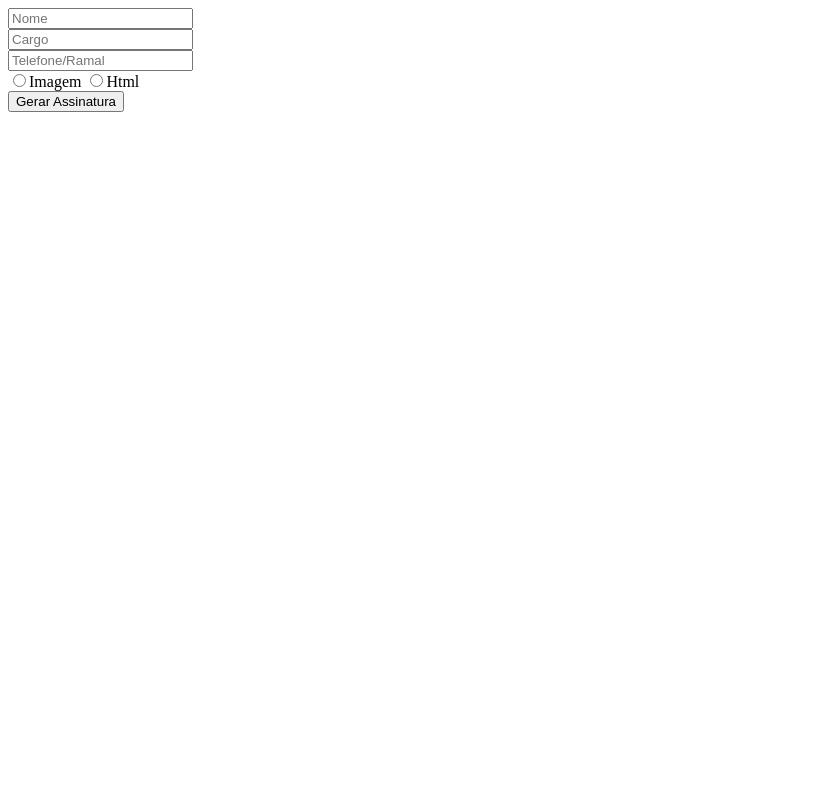
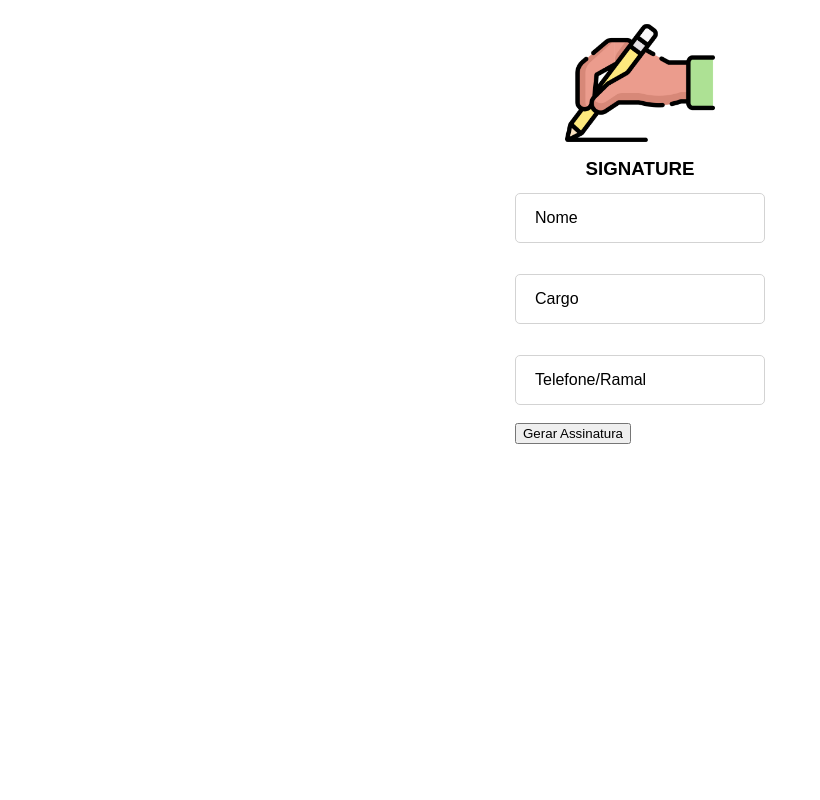
Before and after one commit to NERESRODRIGO/signature, a PHP site: page / in a window 1280 px wide. Shown: the whole page, without its empty margins (0-820 px from the left). Run offline with PHP 8.4, Linux system fonts and the light colour scheme.

Commit message:
Form design

```diff
--- a/index.php
+++ b/index.php
@@ -1,16 +1,35 @@
 <html>
     <head>
         <meta charset="utf-8">
+        <link rel="stylesheet" href="style.css">
     </head>
     <body>
-        <form method="POST" action="assinatura.php">
-            <input type="text" placeholder="Nome"></input><br>
-            <input type="text" placeholder="Cargo"></input><br>
-            <input type="text" placeholder="Telefone/Ramal"></input><br>
-            <input type="radio" id="imagem" name="escolha" value="imagem">Imagem</input>
-            <input type="radio" id="html" name="escolha" value="html">Html</input><br>
+        <div class="container">
+            <form method="POST" action="assinatura.php">
+                <img class="logo" src="img/signature.png" width="150"/>
+                <h3>SIGNATURE</h3>
+                <div class="label-float">
+                    <input type="text" placeholder=" "/>
+                    <label>Nome</label>
+                </div>
+                <br>
+                <div class="label-float">
+                    <input type="text" placeholder=" "/>
+                    <label>Cargo</label>
+                </div>
+                <br>
+                <div class="label-float">
+                    <input type="text" placeholder=" "/>
+                    <label>Telefone/Ramal</label>
+                </div>
+                <br>
 
-            <button type="submit">Gerar Assinatura</button>
-        </form>
+                <!--    <input type="radio" id="imagem" name="escolha" value="imagem">Imagem</input>
+
+                    <input type="radio" id="html" name="escolha" value="html">Html</input><br>
+                -->
+                    <button type="submit">Gerar Assinatura</button>
+            </form>
+        </div>
     </body>
 </html>
--- /dev/null
+++ b/style.css
@@ -0,0 +1,74 @@
+body{
+    font-family: sans-serif;
+  }
+
+  .container{
+    align-items: center;
+    display: flex;
+    flex-direction: row;
+    flex-wrap: wrap;
+    justify-content: center;
+  }
+  .container .logo {
+    display: flex;
+    margin: 0 auto;
+  }
+  .container h3{
+    display: flex;
+    margin: 0 auto;
+    justify-content: center;
+  }
+  .label-float{
+    position: relative;
+    padding-top: 13px;
+  }
+
+  .label-float input{
+    border: 1px solid lightgrey;
+    border-radius: 5px;
+    outline: none;
+    min-width: 250px;
+    padding: 15px 20px;
+    font-size: 16px;
+    transition: all .1s linear;
+    -webkit-transition: all .1s linear;
+    -moz-transition: all .1s linear;
+    -webkit-appearance:none;
+  }
+
+  .label-float input:focus{
+    border: 2px solid #3951b2;
+  }
+
+  .label-float input::placeholder{
+    color:transparent;
+  }
+
+  .label-float label{
+    pointer-events: none;
+    position: absolute;
+    top: calc(50% - 8px);
+    left: 15px;
+    transition: all .1s linear;
+    -webkit-transition: all .1s linear;
+    -moz-transition: all .1s linear;
+    background-color: white;
+    padding: 5px;
+    box-sizing: border-box;
+  }
+
+  .label-float input:required:invalid + label{
+    color: red;
+  }
+  .label-float input:focus:required:invalid{
+    border: 2px solid red;
+  }
+  .label-float input:required:invalid + label:before{
+    content: '*';
+  }
+  .label-float input:focus + label,
+  .label-float input:not(:placeholder-shown) + label{
+    font-size: 13px;
+    top: 0;
+    color: #3951b2;
+  }
```
Also changed, not shown: img/signature.png (added).
